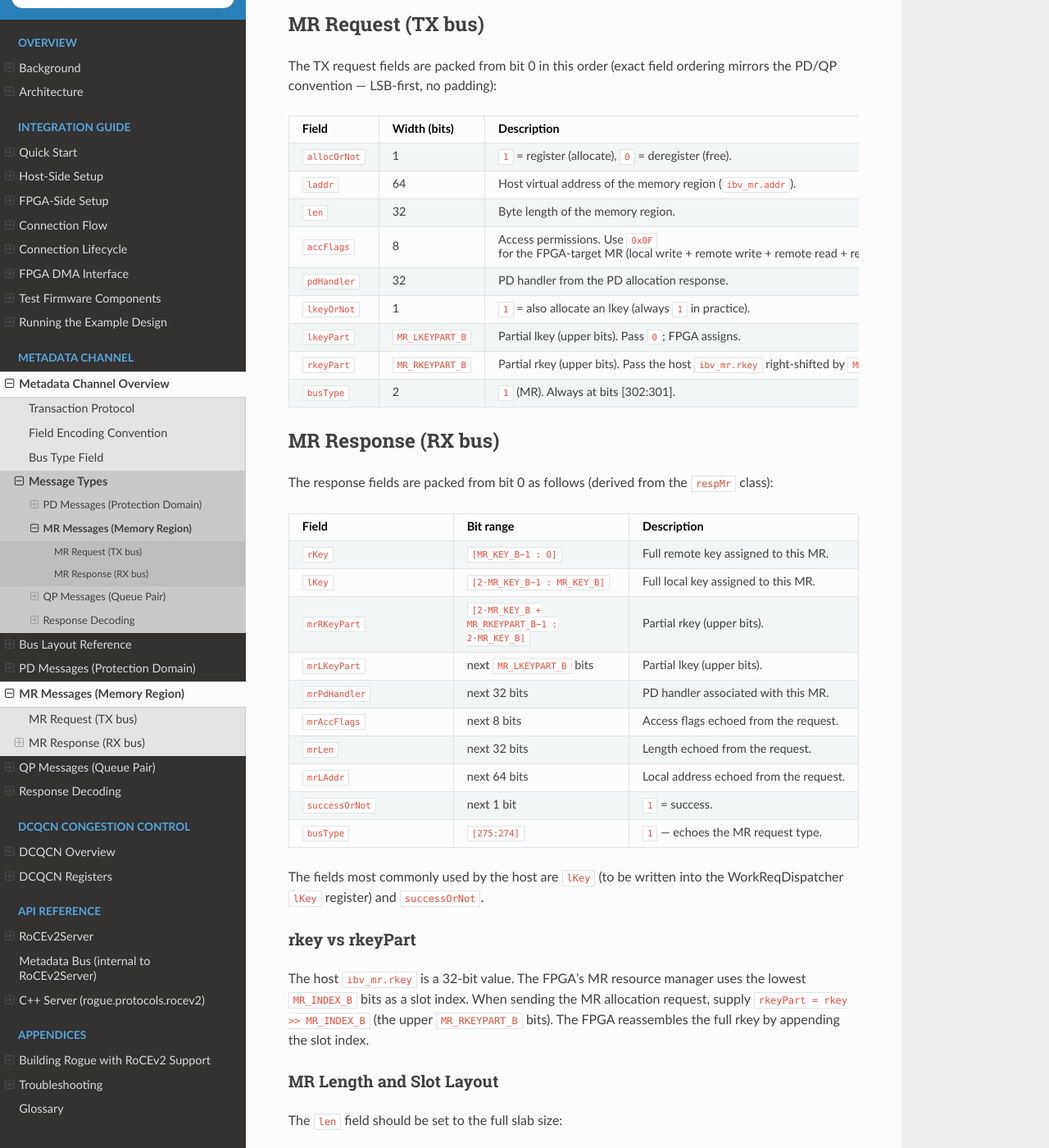
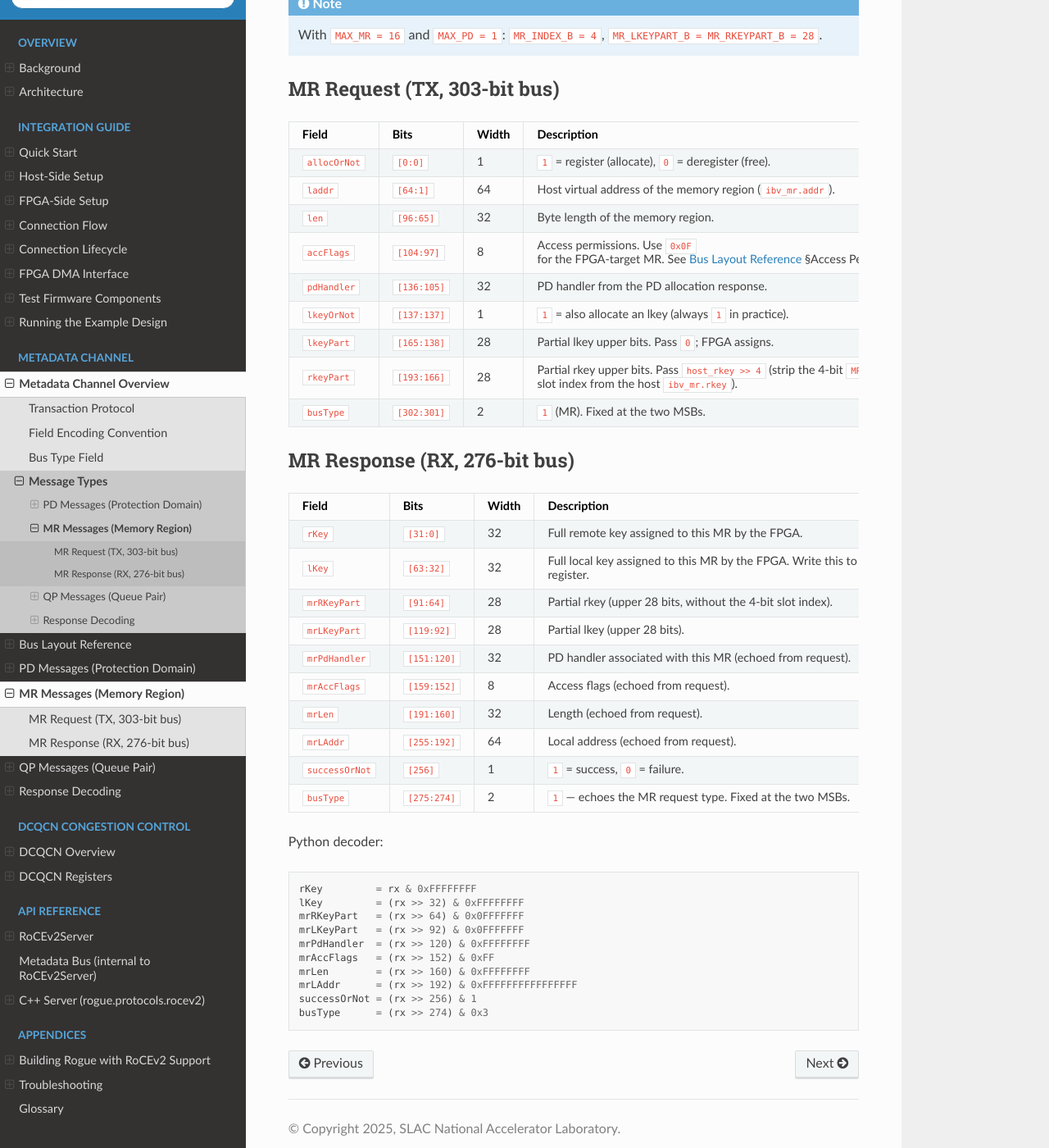
Before and after one commit to FilMarini/Rogue-integration-docs, a Sphinx documentation site: the page built from docs/source/metadata/mr_messages.rst, in a window 1280 px wide and 1400 px high, scrolled down 293 px. Shown: the whole window at 82% size. Built offline with Sphinx 7.4.7 and the Read the Docs theme 3.1.0, drawn with Linux system fonts in a browser that asks for light colours; some of the changed text lies outside the part shown.

Commit message:
fix metadata encoding

```diff
--- a/docs/source/metadata/mr_messages.rst
+++ b/docs/source/metadata/mr_messages.rst
@@ -1,118 +1,130 @@
 MR Messages (Memory Region)
 ============================
 
-Memory Region messages register or deregister a memory region in the FPGA's
-internal resource manager.  The bus type tag is ``1`` (``METADATA_MR_T``).
+Memory Region messages register or deregister a memory region.
+Bus type tag: ``1`` (``METADATA_MR_T``).
 
-Fields are packed **LSB-first** from bit 0.  The ``busType`` sits at the
-two MSBs ([302:301] TX, [275:274] RX).
+Fields are packed **LSB-first** from bit 0.  ``busType`` is fixed at the
+two MSBs of the bus.
 
-MR Request (TX bus)
---------------------
+.. note::
+   With ``MAX_MR = 16`` and ``MAX_PD = 1``:
+   ``MR_INDEX_B = 4``, ``MR_LKEYPART_B = MR_RKEYPART_B = 28``.
 
-The TX request fields are packed from bit 0 in this order (exact field
-ordering mirrors the PD/QP convention — LSB-first, no padding):
+MR Request (TX, 303-bit bus)
+-----------------------------
 
 .. list-table::
    :header-rows: 1
-   :widths: 30 15 55
+   :widths: 20 15 15 50
 
    * - Field
-     - Width (bits)
+     - Bits
+     - Width
      - Description
    * - ``allocOrNot``
+     - ``[0:0]``
      - 1
      - ``1`` = register (allocate), ``0`` = deregister (free).
    * - ``laddr``
+     - ``[64:1]``
      - 64
      - Host virtual address of the memory region (``ibv_mr.addr``).
    * - ``len``
+     - ``[96:65]``
      - 32
      - Byte length of the memory region.
    * - ``accFlags``
+     - ``[104:97]``
      - 8
-     - Access permissions.  Use ``0x0F`` for the FPGA-target MR
-       (local write + remote write + remote read + remote atomic).
+     - Access permissions.  Use ``0x0F`` for the FPGA-target MR.
        See :doc:`bus_layout` §Access Permissions.
    * - ``pdHandler``
+     - ``[136:105]``
      - 32
      - PD handler from the PD allocation response.
    * - ``lkeyOrNot``
+     - ``[137:137]``
      - 1
      - ``1`` = also allocate an lkey (always ``1`` in practice).
    * - ``lkeyPart``
-     - ``MR_LKEYPART_B``
-     - Partial lkey (upper bits).  Pass ``0``; FPGA assigns.
+     - ``[165:138]``
+     - 28
+     - Partial lkey upper bits.  Pass ``0``; FPGA assigns.
    * - ``rkeyPart``
-     - ``MR_RKEYPART_B``
-     - Partial rkey (upper bits).  Pass the host ``ibv_mr.rkey``
-       right-shifted by ``MR_INDEX_B`` bits to strip the slot index.
+     - ``[193:166]``
+     - 28
+     - Partial rkey upper bits.  Pass ``host_rkey >> 4`` (strip the
+       4-bit ``MR_INDEX_B`` slot index from the host ``ibv_mr.rkey``).
    * - ``busType``
+     - ``[302:301]``
      - 2
-     - ``1`` (MR).  Always at bits [302:301].
+     - ``1`` (MR).  Fixed at the two MSBs.
 
-MR Response (RX bus)
----------------------
-
-The response fields are packed from bit 0 as follows (derived from the
-``respMr`` class):
+MR Response (RX, 276-bit bus)
+------------------------------
 
 .. list-table::
    :header-rows: 1
-   :widths: 35 35 30
+   :widths: 20 15 15 50
 
    * - Field
-     - Bit range
+     - Bits
+     - Width
      - Description
    * - ``rKey``
-     - ``[MR_KEY_B−1 : 0]``
-     - Full remote key assigned to this MR.
+     - ``[31:0]``
+     - 32
+     - Full remote key assigned to this MR by the FPGA.
    * - ``lKey``
-     - ``[2·MR_KEY_B−1 : MR_KEY_B]``
-     - Full local key assigned to this MR.
+     - ``[63:32]``
+     - 32
+     - Full local key assigned to this MR by the FPGA.  Write this
+       to the WorkReqDispatcher ``lKey`` register.
    * - ``mrRKeyPart``
-     - ``[2·MR_KEY_B + MR_RKEYPART_B−1 : 2·MR_KEY_B]``
-     - Partial rkey (upper bits).
+     - ``[91:64]``
+     - 28
+     - Partial rkey (upper 28 bits, without the 4-bit slot index).
    * - ``mrLKeyPart``
-     - next ``MR_LKEYPART_B`` bits
-     - Partial lkey (upper bits).
+     - ``[119:92]``
+     - 28
+     - Partial lkey (upper 28 bits).
    * - ``mrPdHandler``
-     - next 32 bits
-     - PD handler associated with this MR.
+     - ``[151:120]``
+     - 32
+     - PD handler associated with this MR (echoed from request).
    * - ``mrAccFlags``
-     - next 8 bits
-     - Access flags echoed from the request.
+     - ``[159:152]``
+     - 8
+     - Access flags (echoed from request).
    * - ``mrLen``
-     - next 32 bits
-     - Length echoed from the request.
+     - ``[191:160]``
+     - 32
+     - Length (echoed from request).
    * - ``mrLAddr``
-     - next 64 bits
-     - Local address echoed from the request.
+     - ``[255:192]``
+     - 64
+     - Local address (echoed from request).
    * - ``successOrNot``
-     - next 1 bit
-     - ``1`` = success.
+     - ``[256]``
+     - 1
+     - ``1`` = success, ``0`` = failure.
    * - ``busType``
      - ``[275:274]``
-     - ``1`` — echoes the MR request type.
+     - 2
+     - ``1`` — echoes the MR request type.  Fixed at the two MSBs.
 
-The fields most commonly used by the host are ``lKey`` (to be written into
-the WorkReqDispatcher ``lKey`` register) and ``successOrNot``.
+Python decoder:
 
-rkey vs rkeyPart
-~~~~~~~~~~~~~~~~~
+.. code-block:: python
 
-The host ``ibv_mr.rkey`` is a 32-bit value.  The FPGA's MR resource manager
-uses the lowest ``MR_INDEX_B`` bits as a slot index.  When sending the MR
-allocation request, supply ``rkeyPart = rkey >> MR_INDEX_B`` (the upper
-``MR_RKEYPART_B`` bits).  The FPGA reassembles the full rkey by appending
-the slot index.
-
-MR Length and Slot Layout
-~~~~~~~~~~~~~~~~~~~~~~~~~~~
-
-The ``len`` field should be set to the full slab size::
-
-    len = rxQueueDepth × maxPayload
-
-This covers the entire pre-registered MR slab and allows the FPGA to write
-into any slot offset within it.
+    rKey         = rx & 0xFFFFFFFF
+    lKey         = (rx >> 32) & 0xFFFFFFFF
+    mrRKeyPart   = (rx >> 64) & 0x0FFFFFFF
+    mrLKeyPart   = (rx >> 92) & 0x0FFFFFFF
+    mrPdHandler  = (rx >> 120) & 0xFFFFFFFF
+    mrAccFlags   = (rx >> 152) & 0xFF
+    mrLen        = (rx >> 160) & 0xFFFFFFFF
+    mrLAddr      = (rx >> 192) & 0xFFFFFFFFFFFFFFFF
+    successOrNot = (rx >> 256) & 1
+    busType      = (rx >> 274) & 0x3
```
Also changed, not shown: docs/source/metadata/bus_layout.rst (+28 -25 lines), docs/source/metadata/pd_messages.rst (+42 -44 lines), docs/source/metadata/qp_messages.rst (+219 -105 lines), docs/source/metadata/response_decoding.rst (+47 -40 lines).
